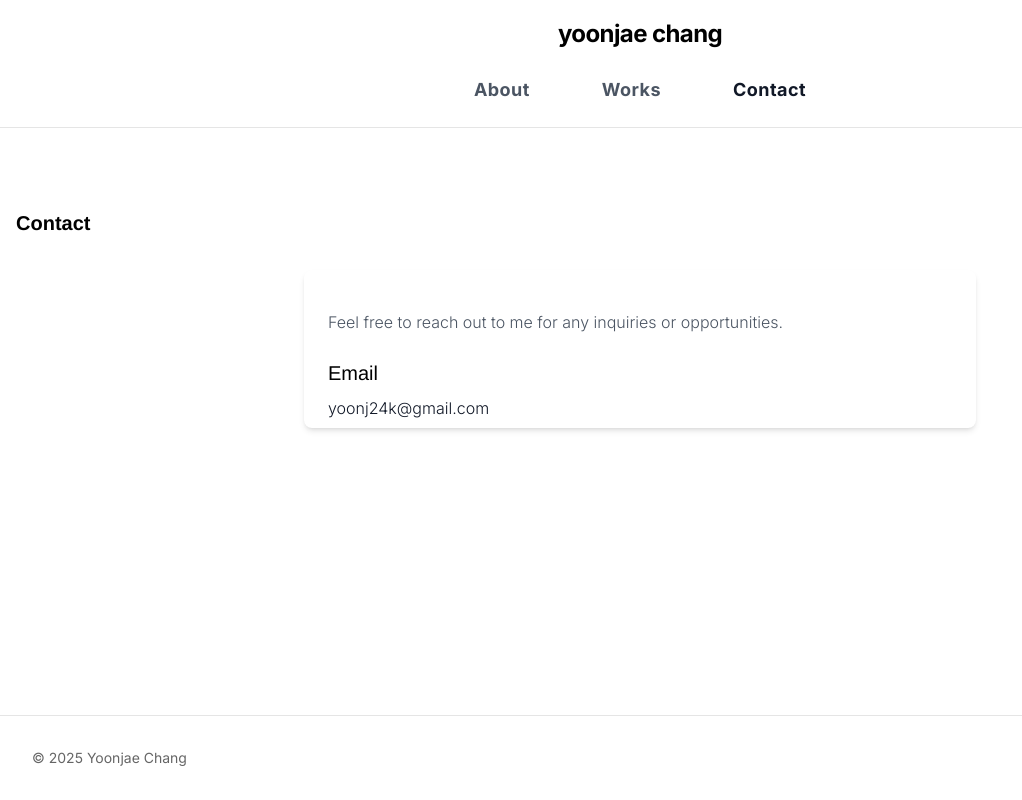
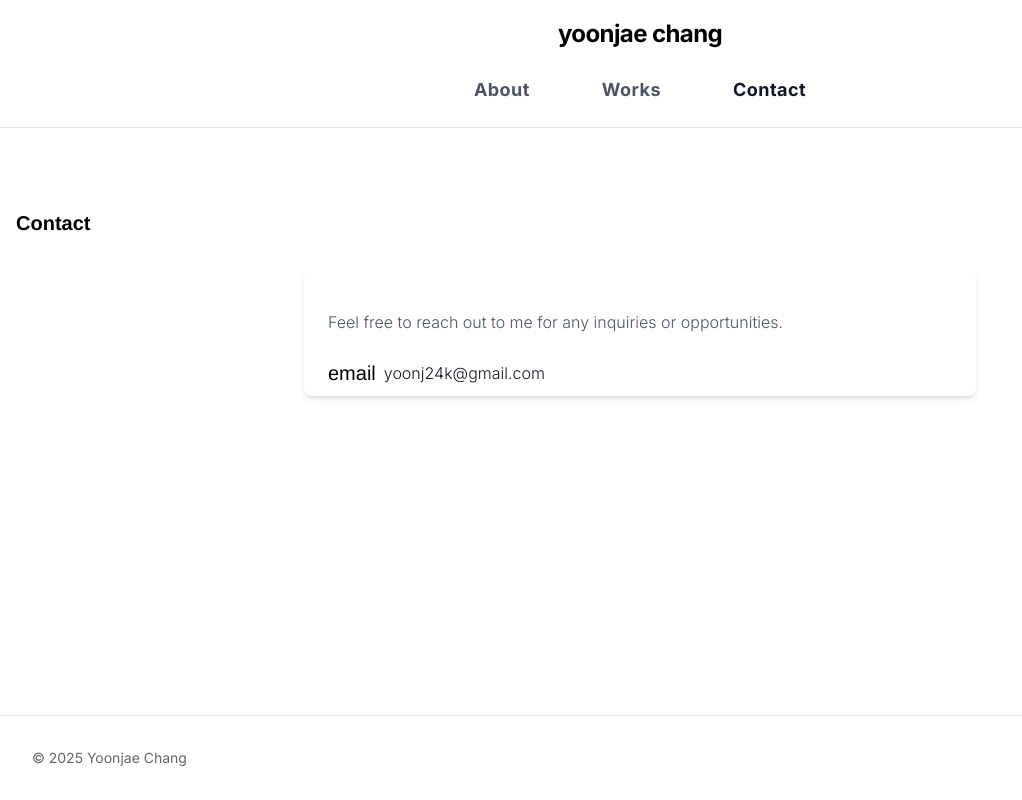
Before and after one commit to yoonj24/personal-website, a Next.js app: page /contact in a window 1280 px wide. Shown: the whole page, without its empty margins (0-1022 px from the left). Built offline with nearby package versions, Linux system fonts and the light colour scheme.

Commit message:
Update Contact page: move email to same line and change to lowercase

```diff
--- a/app/contact/page.tsx
+++ b/app/contact/page.tsx
@@ -26,7 +26,8 @@
 
           <div className="space-y-8">
             <div className="animate-on-mount opacity-0 translate-y-4 transition-all duration-500 ease-out transform hover:scale-[1.01] transition-transform">
-              <h3 className="text-xl font-medium mb-2">Email</h3>
+              <div className="flex items-center space-x-2">
+                <h3 className="text-xl font-medium">email</h3>
                 <a
                   href="mailto:yoonj24k@gmail.com"
                   className="text-gray-900 dark:text-white hover:text-gray-600 dark:hover:text-gray-300 transition-colors font-light"
@@ -38,5 +39,6 @@
           </div>
         </div>
       </div>
+    </div>
   )
 }
```
Lines whose indentation alone changed are shown as unchanged.
